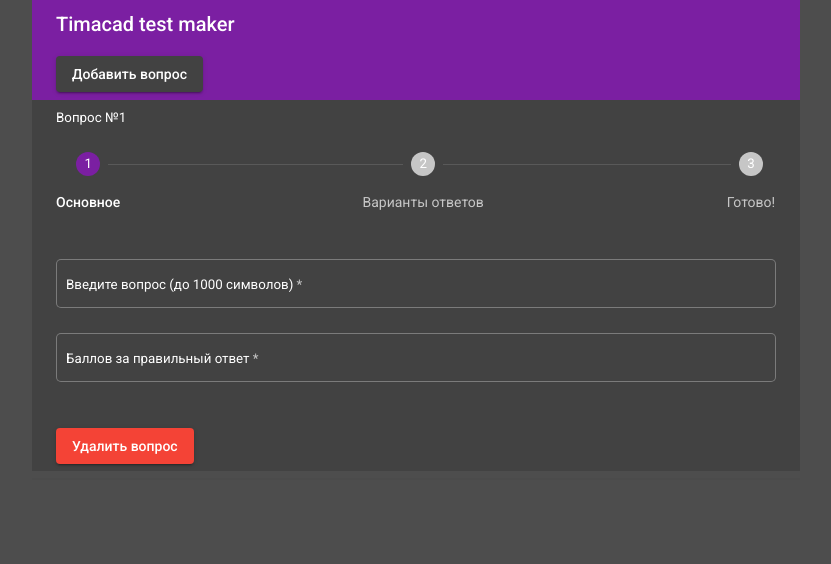
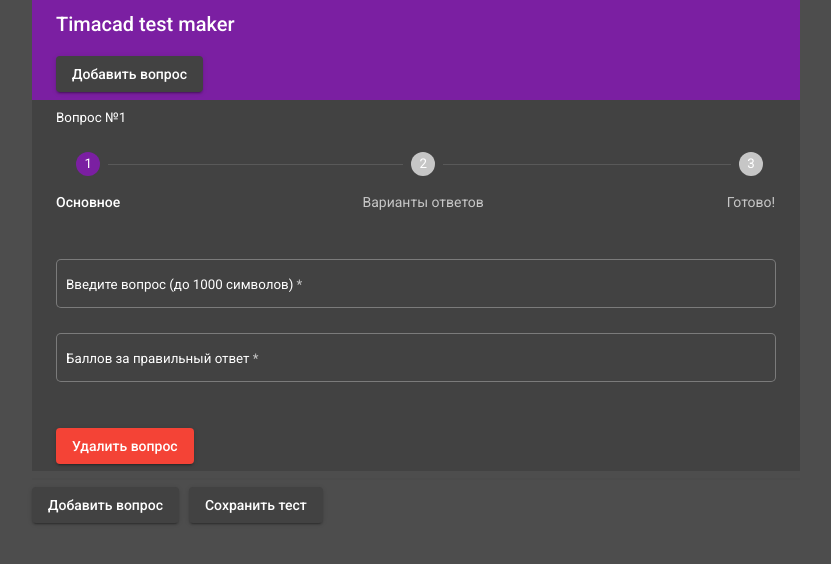
Before and after one commit to foebk/tester-tool, an Angular app in the folder tester-tool-frontend/: page /test-maker-component in a window 1280 px wide. Both pictures are taken after a click on the button "Добавить вопрос". Shown: the top 564 px of the page, without its empty margins (224-1055 px from the left). Built offline with nearby package versions, Linux system fonts and the light colour scheme.

Commit message:
[Frontend / Test maker] minor changes

```diff
--- a/tester-tool-frontend/src/app/test-maker/test-maker.component.css
+++ b/tester-tool-frontend/src/app/test-maker/test-maker.component.css
@@ -71,20 +71,25 @@
 }
 
 .done {
-  font-size: 100px;
+  font-size: 60px;
   text-align: center;
-  padding-top: 10%;
-  padding-bottom: 10%;
+  padding-top: 5%;
+  padding-bottom: 5%;
 }
 
 .done-text {
-  padding-top: 10%;
+  padding-top: 4%;
   color: #69f0ae;
-  font-size: 36pt;
+  font-size: 24pt;
 }
 
 .done-discription {
   color: white;
   text-align: center;
   font-size: 12pt;
+  padding-bottom: -20%;
 }
+
+.save-test {
+  margin-left: 10px;
+}
--- a/tester-tool-frontend/src/app/test-maker/test-maker.component.html
+++ b/tester-tool-frontend/src/app/test-maker/test-maker.component.html
@@ -59,5 +59,7 @@
     </div>
     <hr color="#4b4b4b">
   </div>
+  <button mat-raised-button *ngIf="questions.length>0" (click)="newQuestion()">Добавить вопрос</button>
+  <button class="save-test" mat-raised-button>Сохранить тест</button>
 </div>
 </body>
```
